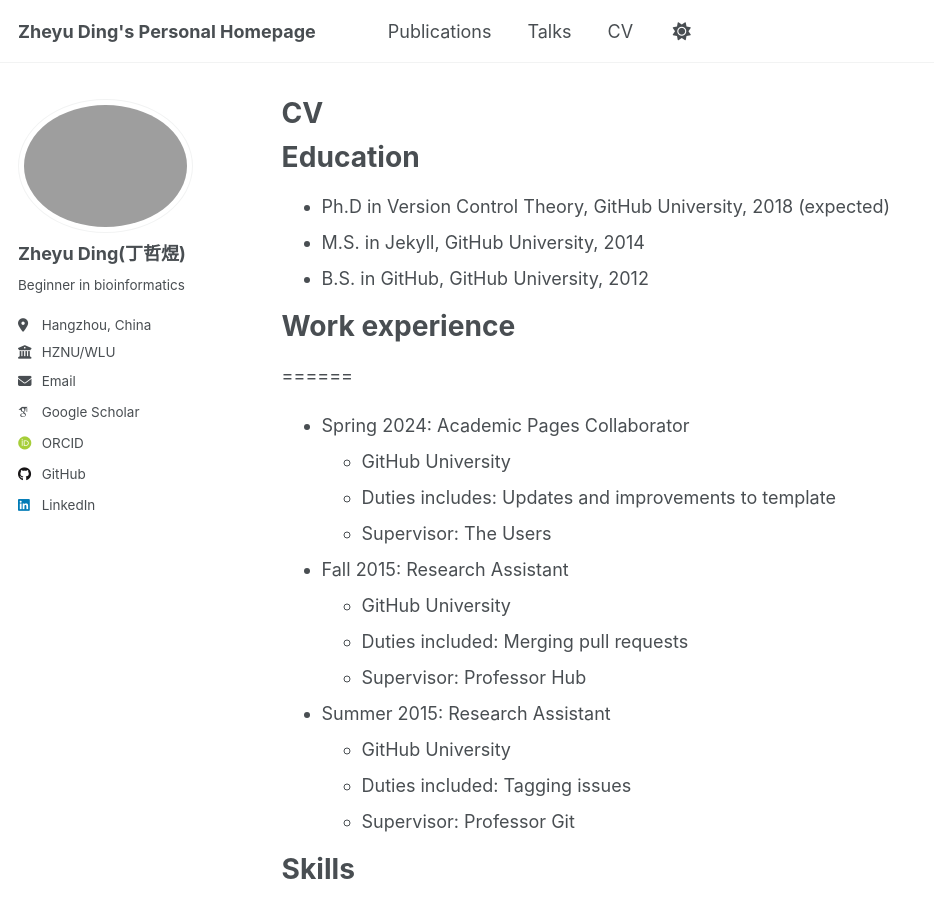
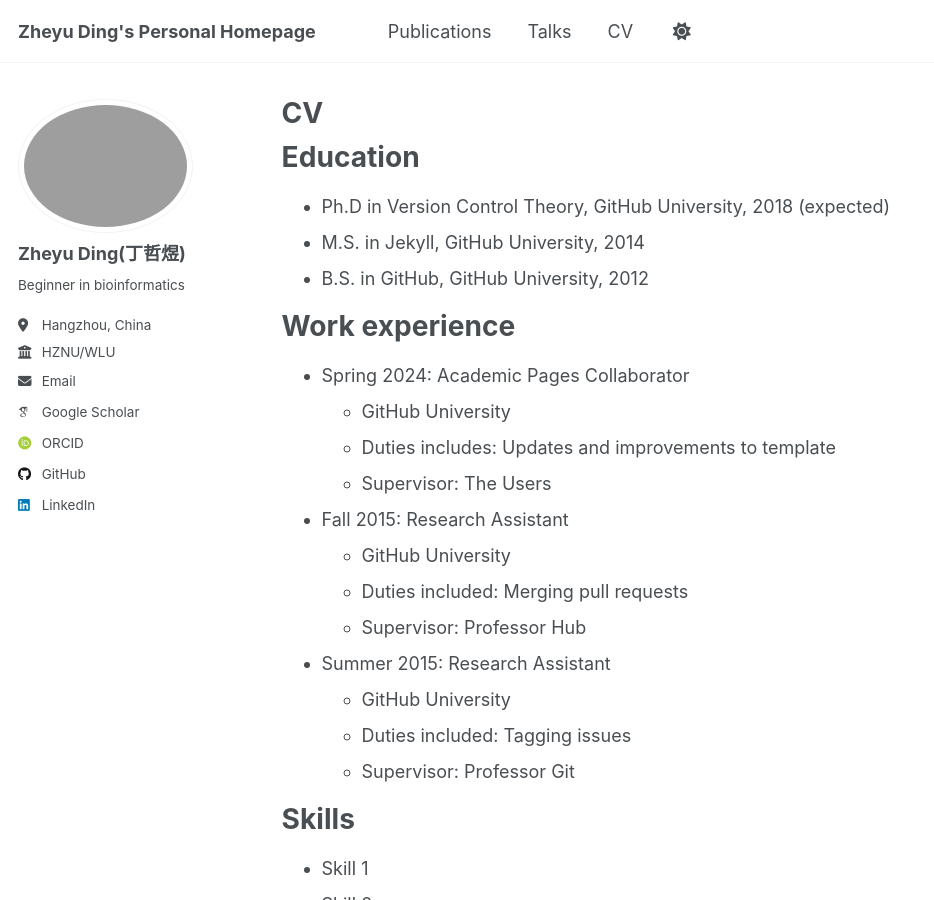
Before and after one commit to Zheyu-Ding/Zheyu-Ding.github.io, a Jekyll site: the page built from _pages/cv.md, in a window 1280 px wide and 900 px high. Shown: the whole window, without its empty margins (0-934 px from the left). Built offline with Jekyll 4.4.1, drawn with Linux system fonts in a browser that asks for light colours; some web fonts are replaced.

Commit message:
Update cv.md

```diff
--- a/_pages/cv.md
+++ b/_pages/cv.md
@@ -15,7 +15,7 @@ Education
 * M.S. in Jekyll, GitHub University, 2014
 * B.S. in GitHub, GitHub University, 2012
 
-# Work experience
+Work experience
 ======
 * Spring 2024: Academic Pages Collaborator
   * GitHub University
@@ -53,12 +53,12 @@ Talks
     {% include archive-single-talk-cv.html  %}
   {% endfor %}</ul>
 
-# Teaching
+Teaching
 ======
   <ul>{% for post in site.teaching reversed %}
     {% include archive-single-cv.html %}
   {% endfor %}</ul>
 
-# Service and leadership
+Service and leadership
 ======
 * Currently signed in to 43 different slack teams
```
